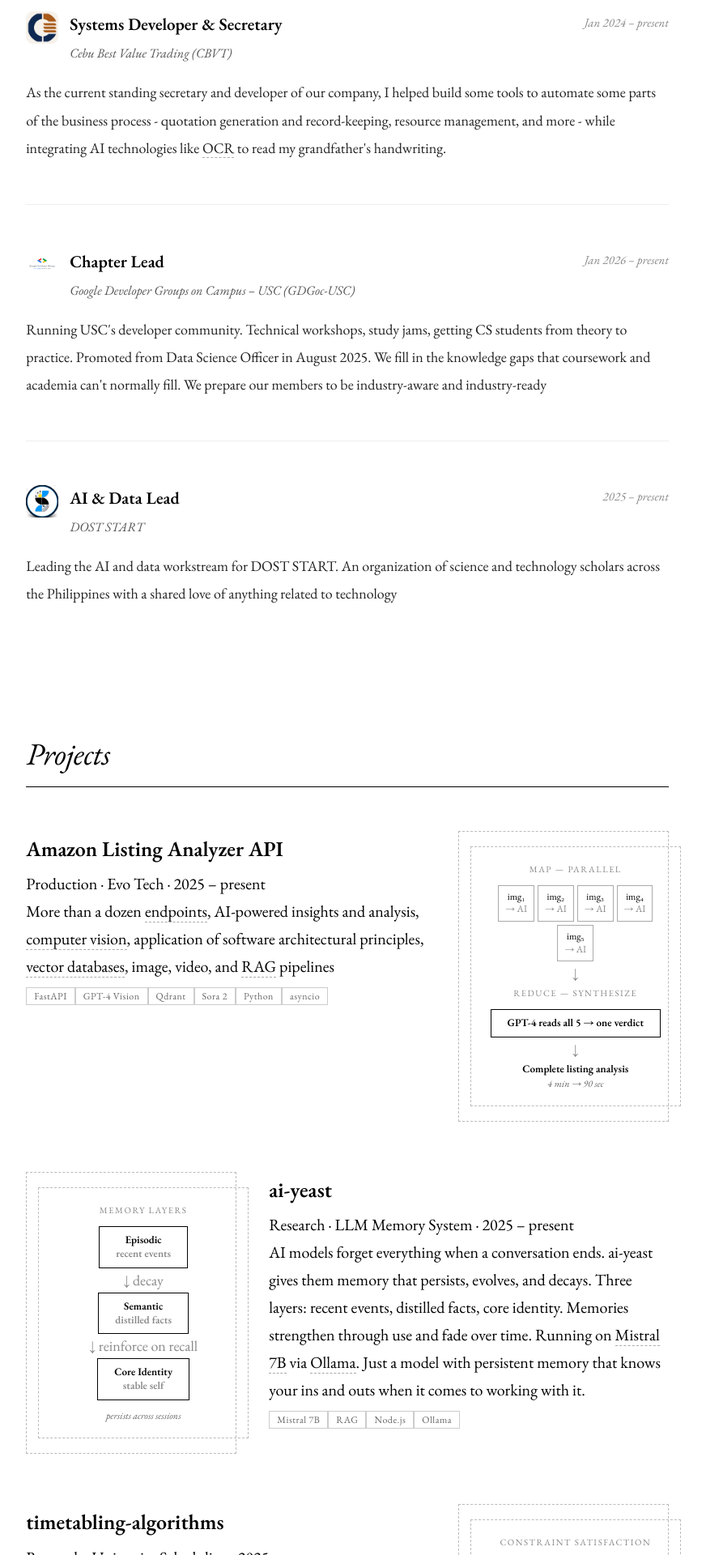
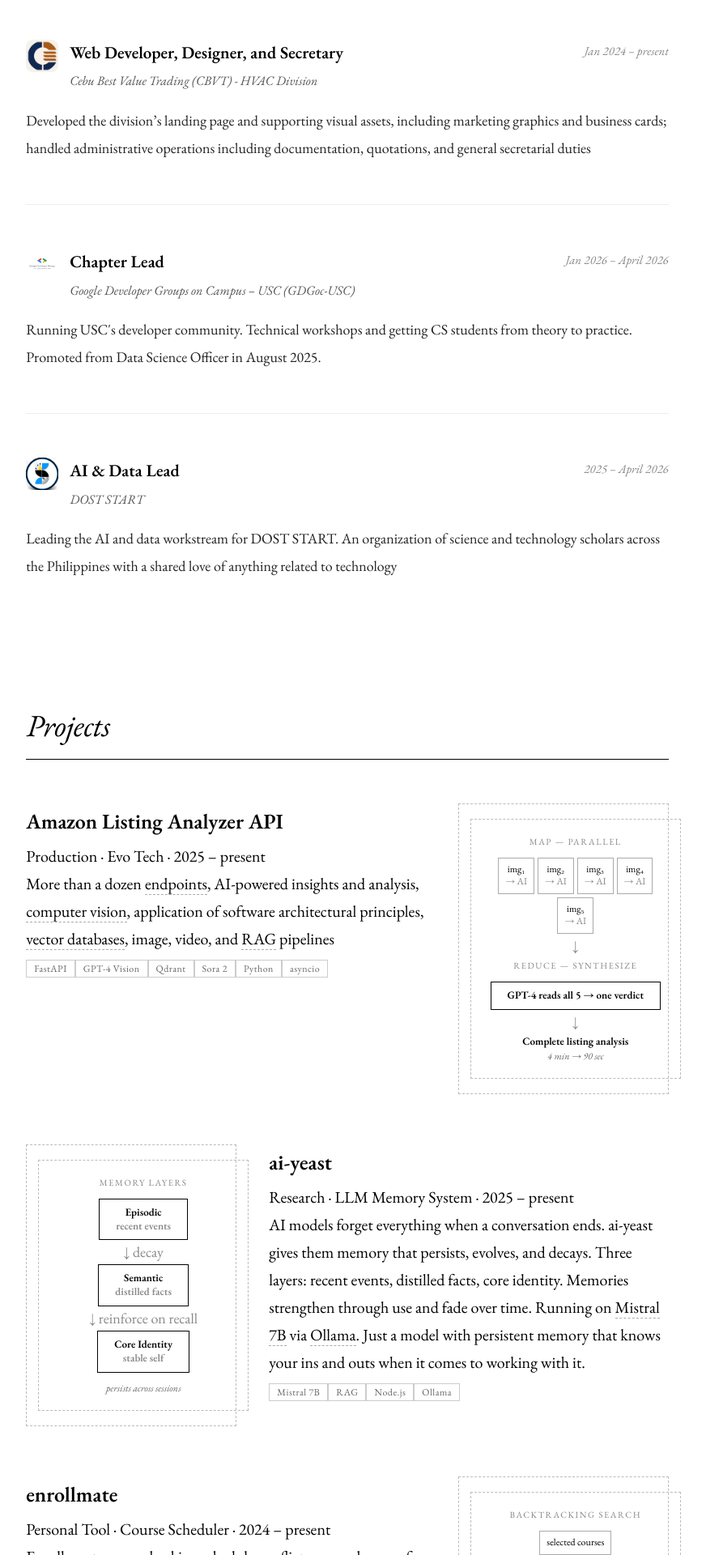
Before and after one commit to apotato369550/portfolio-site-v4, a React (Vite) app: page / in a window 1280 px wide. Shown: the part 1280-3200 px from the top of the page at 81% size, without its empty margins (211-1083 px from the left). Built offline with nearby package versions, Linux system fonts and the light colour scheme.

Commit message:
feat: Updated experience

```diff
--- a/src/data/content.js
+++ b/src/data/content.js
@@ -1,33 +1,35 @@
 // ── Experience ─────────────────────────────────────────────
 export const experienceData = [
   {
-    title: 'AI Engineer Intern',
+    title: 'Software Engineer Intern',
     org: 'Evo Tech Software Solutions',
-    date: 'Sept 2025 – present',
+    date: 'Sept 2025 – April 2026',
     logo: 'evotech.jpeg',
-    body: `Building the AI system behind a platform that analyzes and optimizes ecommerce data. Exploring and tinkering with stuff like <span data-tip='Retrieval-Augmented Generation: AI that searches your own documents before answering — so it stays grounded in real data, not just what it was trained on'>RAG</span>, <span data-tip='AI systems trained on massive amounts of text that can read, write, summarize, and reason about language'>large language models</span>, <span data-tip='AI that creates images or video from text descriptions or other inputs'>video and image generation models</span>, and architectural principles like <span data-tip='Split a task into parallel pieces (map), then combine all the results (reduce) — faster than doing everything one step at a time'>map-reduction</span>, <span data-tip='When something goes wrong, stop immediately and report the error — rather than continuing with bad or incomplete data'>fail-fast</span>, and <span data-tip='When part of a system fails, it returns partial results instead of crashing entirely — you get something useful instead of a blank error screen'>graceful degradation</span>. And, in doing so, learning a lot about the possibilities and limitations of AI - one line of Python code written at a time.`,
+    body: `Building backend systems and AI-powered services, with hands-on experience designing RESTful API endpoints and transactional data workflows. Applying AI technologies such as vector embeddings, Retrieval-Augmented Generation (RAG), and computer vision, while exploring software architecture principles including separation of concerns, asynchronous processing, fault tolerance, graceful degradation, and fail-fast design. Learning how to build reliable systems around rapidly evolving AI capabilities.
+`,
     note: '',
   },
   {
-    title: 'Systems Developer & Secretary',
-    org: 'Cebu Best Value Trading (CBVT)',
+    title: 'Web Developer, Designer, and Secretary',
+    org: 'Cebu Best Value Trading (CBVT) - HVAC Division',
     date: 'Jan 2024 – present',
     logo: 'cbvt',
-    body: `As the current standing secretary and developer of our company, I helped build some tools to automate some parts of the business process - quotation generation and record-keeping, resource management, and more - while integrating AI technologies like <span data-tip='Optical Character Recognition — converts handwriting or printed text in images into editable digital text'>OCR</span> to read my grandfather's handwriting.`,
+    body: `Developed the division’s landing page and supporting visual assets, including marketing graphics and business cards; handled administrative operations including documentation, quotations, and general secretarial duties
+`,
     note: '',
   },
   {
     title: 'Chapter Lead',
     org: 'Google Developer Groups on Campus – USC (GDGoc-USC)',
-    date: 'Jan 2026 – present',
+    date: 'Jan 2026 – April 2026',
     logo: 'gdgoc.png',
-    body: "Running USC's developer community. Technical workshops, study jams, getting CS students from theory to practice. Promoted from Data Science Officer in August 2025. We fill in the knowledge gaps that coursework and academia can't normally fill. We prepare our members to be industry-aware and industry-ready",
+    body: "Running USC's developer community. Technical workshops and getting CS students from theory to practice. Promoted from Data Science Officer in August 2025.",
     note: '',
   },
   {
     title: 'AI & Data Lead',
     org: 'DOST START',
-    date: '2025 – present',
+    date: '2025 – April 2026',
     logo: 'dost_start.jpg',
     body: 'Leading the AI and data workstream for DOST START. An organization of science and technology scholars across the Philippines with a shared love of anything related to technology',
     note: '',
@@ -53,11 +55,11 @@
     note: '',
   },
   {
-    title: 'timetabling-algorithms',
-    date: '2025 – present',
-    label: 'Research · University Scheduling',
-    body: `University scheduling is a <span data-tip='Finding a valid solution within strict rules — like fitting professors, rooms, and time slots together with no conflicts'>constraint satisfaction problem</span>. This is a research framework comparing a custom <span data-tip='Try a solution; if it fails, back up and try the next option. Repeat until valid.'>backtracking solver</span> against Google's industrial-grade <span data-tip="Google's industrial-strength optimization engine — built to solve massive constraint problems far faster than a handwritten algorithm could">OR-Tools CP-SAT</span> on real USC course data. When does building your own solver beat using someone else's?`,
-    tags: ['Python', 'OR-Tools', 'Algorithms', 'Research'],
+    title: 'enrollmate',
+    date: '2024 – present',
+    label: 'Personal Tool · Course Scheduler',
+    body: `Enrollment means checking schedule conflicts across dozens of combinations by hand. Enrollmate runs a <span data-tip='An algorithm that systematically tries possibilities, backing up when it hits a dead end, until it finds every valid option'>backtracking search</span> over your courses and returns every conflict-free schedule. Companion <span data-tip='A small add-on installed in your web browser that adds new features or modifies the websites you visit'>browser extension</span> <span data-tip='Automatically reads and extracts data from a website — like copying information by hand, but instantly and at scale'>scrapes</span> course data directly from the university portal — no manual entry.`,
+    tags: ['Next.js', 'Supabase', 'TypeScript', 'Chrome Extension'],
     note: '',
   },
   {
@@ -66,14 +68,6 @@
     label: 'Personal · Agent Design',
     body: `A library of specialized <span data-tip='Software programs that can make decisions and take actions on their own to complete a task — like an intern that executes what you ask, within the limits you set'>AI agents</span>, each scoped to a single job with hard limits. The design principle: agents execute within defined boundaries; humans decide what happens next. No agent talks to another. Built while working with <span data-tip="Anthropic's AI coding assistant — the same tool used to build this site">Claude Code</span>. Contains my philosophy and approach to <span data-tip='Coordinating multiple AI agents to work on complex tasks together — while keeping humans in control of every decision'>AI agent orchestration</span>. Encodes how I actually think about delegation.`,
     tags: ['Claude API', 'Bash', 'Agent Design'],
-    note: '',
-  },
-  {
-    title: 'enrollmate',
-    date: '2024 – present',
-    label: 'Personal Tool · Course Scheduler',
-    body: `Enrollment means checking schedule conflicts across dozens of combinations by hand. Enrollmate runs a <span data-tip='An algorithm that systematically tries possibilities, backing up when it hits a dead end, until it finds every valid option'>backtracking search</span> over your courses and returns every conflict-free schedule. Companion <span data-tip='A small add-on installed in your web browser that adds new features or modifies the websites you visit'>browser extension</span> <span data-tip='Automatically reads and extracts data from a website — like copying information by hand, but instantly and at scale'>scrapes</span> course data directly from the university portal — no manual entry.`,
-    tags: ['Next.js', 'Supabase', 'TypeScript', 'Chrome Extension'],
     note: '',
   },
   {
```
